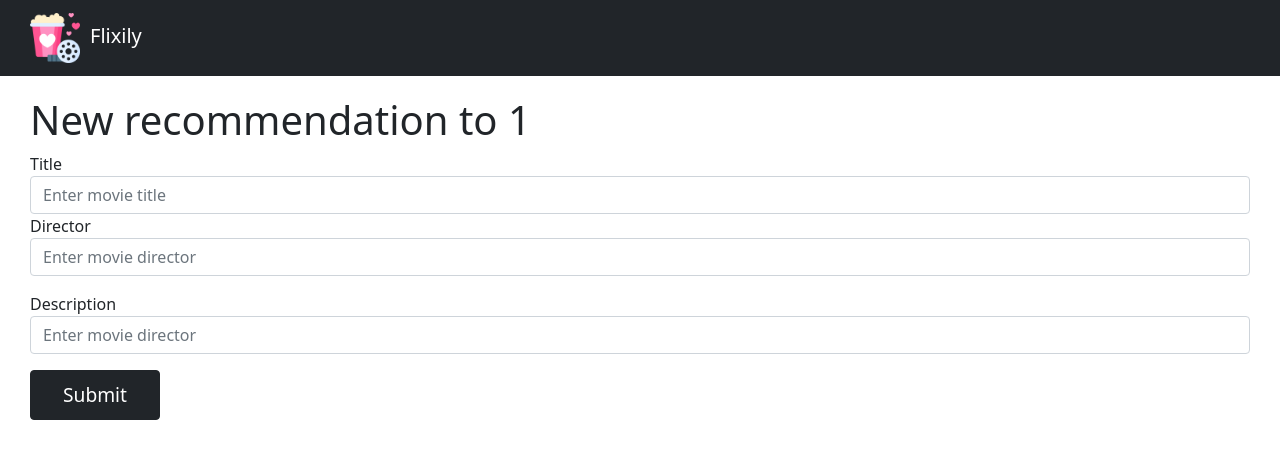
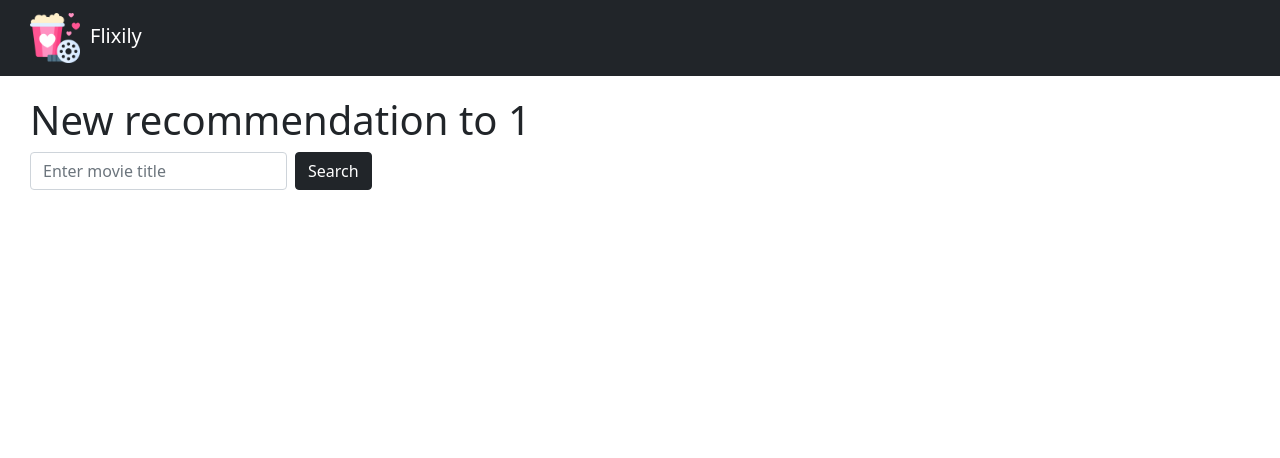
Before and after one commit to SidhraFernando-Plant/COSC2626-A1, a React (Create React App) app in the folder react/flixily/: page /new-rec/1 in a window 1280 px wide. Shown: the top 458 px of the page. Built offline with nearby package versions, Linux system fonts and the light colour scheme.

Commit message:
Integrate OMDB API into creation of new recommendations

```diff
--- a/react/flixily/src/App.css
+++ b/react/flixily/src/App.css
@@ -10,9 +10,7 @@
 }
 
 button {
-  height: 50px;
-  width: 130px;
-  font-size: 1.2em !important;
+  /* font-size: 1.2em !important; */
 }
 
 .half-width {
--- a/react/flixily/src/components/Dashboard.js
+++ b/react/flixily/src/components/Dashboard.js
@@ -4,6 +4,7 @@ import RequestList from './RequestList';
 import Friends from './Friends';
 import repository from '../data/repository';
 import UsersService from '../services/UsersService';
+import OMDBService from '../services/OMDBService';
 import { useEffect } from 'react';
 
 export default function Dashboard(props) {
--- a/react/flixily/src/components/Movie.js
+++ b/react/flixily/src/components/Movie.js
@@ -15,7 +15,11 @@ export default function Movie(props) {
       className="text-reset text-decoration-none"
     >
       <div className="d-flex movie">
-        <img src={movie}></img>
+        {props.imageHref === undefined ? (
+          <img src={movie}></img>
+        ) : (
+          <img src={props.imageHref}></img>
+        )}
         <div className="ms-3">
           <h4>{props.title}</h4>
           <p>{description}</p>
--- a/react/flixily/src/components/NewRec.js
+++ b/react/flixily/src/components/NewRec.js
@@ -3,19 +3,20 @@ import RecommendationService from '../services/RecommendationService';
 import { useState } from 'react';
 import { useParams } from 'react-router';
 import repository from '../data/repository';
+import OMDBService from '../services/OMDBService';
+import SearchResult from './SearchResult';
 
 export default function NewRec() {
   const [title, setTitle] = useState('');
-  const [director, setDirector] = useState('');
-  const [description, setDescription] = useState('');
+  const [searchResults, setSearchResults] = useState(null);
   const { userTo } = useParams();
 
   function addMovie(event) {
     event.preventDefault();
     let movie = {
-      title: title,
-      director: director,
-      desc: description,
+      title: searchResults.Title,
+      director: searchResults.Director,
+      desc: searchResults.Plot,
       userBy: repository.getUser(),
       userTo: userTo,
     };
@@ -30,12 +31,23 @@ export default function NewRec() {
       });
   }
 
+  function searchMovie(event) {
+    event.preventDefault();
+    OMDBService.getMovie(title)
+      .then((response) => {
+        console.log(response);
+        setSearchResults(response.data);
+      })
+      .catch((error) => {
+        console.log(error);
+      });
+  }
+
   return (
     <div>
       <h1>New recommendation to {userTo}</h1>
-      <form>
+      <form className="d-flex align-items-center mb-4">
         <div class="form-group">
-          <label>Title</label>
           <input
             type="text"
             className="form-control"
@@ -43,28 +55,16 @@ export default function NewRec() {
             onChange={(event) => setTitle(event.target.value)}
           ></input>
         </div>
-        <div class="form-group mb-3">
-          <label>Director</label>
-          <input
-            type="text"
-            className="form-control"
-            placeholder="Enter movie director"
-            onChange={(event) => setDirector(event.target.value)}
-          ></input>
-        </div>
-        <div class="form-group mb-3">
-          <label>Description</label>
-          <input
-            type="textarea"
-            className="form-control"
-            placeholder="Enter movie director"
-            onChange={(event) => setDescription(event.target.value)}
-          ></input>
-        </div>
-        <button class="btn btn-dark" onClick={(event) => addMovie(event)}>
-          Submit
+        <button
+          class="btn btn-dark ms-2"
+          onClick={(event) => searchMovie(event)}
+        >
+          Search
         </button>
       </form>
+      {searchResults !== null && (
+        <SearchResult movie={searchResults} submitMethod={addMovie} />
+      )}
     </div>
   );
 }
--- /dev/null
+++ b/react/flixily/src/components/SearchResult.js
@@ -0,0 +1,27 @@
+import { PresignedPost } from 'aws-sdk/clients/s3';
+import React, { useEffect } from 'react';
+import Movie from './Movie';
+
+export default function (props) {
+  return (
+    <div>
+      <h3>Search results</h3>
+      {props.movie.Response === 'False' ? (
+        <p>
+          Sorry, we couldn't find any movies with that title! Please try
+          searching a different title.
+        </p>
+      ) : (
+        <div className="half-width">
+          <Movie title={props.movie.Title} description={props.movie.Plot} />
+          <button
+            className="btn btn-dark"
+            onClick={(event) => props.submitMethod(event)}
+          >
+            Submit recommendation
+          </button>
+        </div>
+      )}
+    </div>
+  );
+}
--- a/react/flixily/src/httpCommon.js
+++ b/react/flixily/src/httpCommon_Flixily.js
@@ -1,4 +1,4 @@
-// Config for axios requests which is shared across requests
+// Config for axios requests which is shared across requests to Flixily AWS API Gateway
 import axios from 'axios';
 
 export default axios.create({
--- /dev/null
+++ b/react/flixily/src/httpCommon_OMDB.js
@@ -0,0 +1,9 @@
+// Config for axios requests which is shared across requests to OMDB API
+import axios from 'axios';
+
+export default axios.create({
+  baseURL: 'http://www.omdbapi.com/?apikey=d432a0c8&',
+  headers: {
+    'content-type': 'application/json',
+  },
+});
--- /dev/null
+++ b/react/flixily/src/services/OMDBService.js
@@ -0,0 +1,11 @@
+// Service to send API requests to OMDB (Open Movie Database)
+
+import httpCommon from '../httpCommon_OMDB';
+
+const getMovie = (title) => {
+  return httpCommon.get('/', { params: { t: title, plot: 'full' } });
+};
+
+export default {
+  getMovie,
+};
--- a/react/flixily/src/services/RecommendationService.js
+++ b/react/flixily/src/services/RecommendationService.js
@@ -1,6 +1,6 @@
 // Service to send API requests for recommendation table
 
-import httpCommon from '../httpCommon';
+import httpCommon from '../httpCommon_Flixily';
 
 const createRecommendation = (data) => {
   return httpCommon.post('/recommend', data);
--- a/react/flixily/src/services/UsersService.js
+++ b/react/flixily/src/services/UsersService.js
@@ -1,6 +1,6 @@
 // Service to send API requests for users table
 
-import httpCommon from '../httpCommon';
+import httpCommon from '../httpCommon_Flixily';
 
 const login = (data) => {
   return httpCommon.post('/login', data);
```
